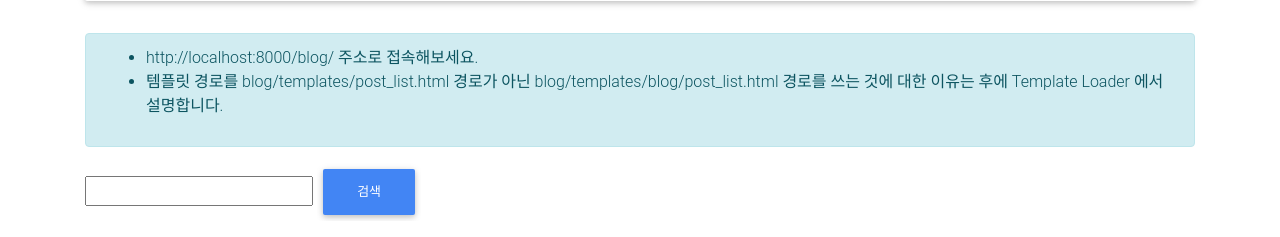
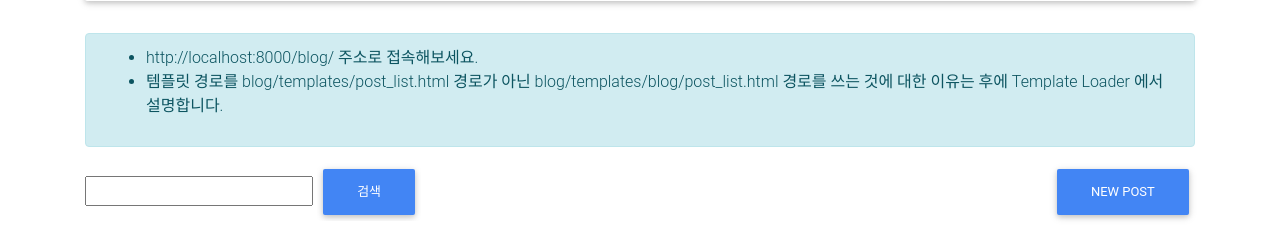
Before and after one commit to borderradius/blog, a Django app: page /blog/ in a window 1280 px wide. Shown: the part 388-625 px from the top of the page. Run offline with Django 3.2, Linux system fonts and the light colour scheme; data that the repository does not hold is empty; some libraries are stand-ins or nearby versions.

Commit message:
blog.views.post_new/post_edit 뷰를 구현

```diff
--- a/blog/templates/blog/post_detail.html
+++ b/blog/templates/blog/post_detail.html
@@ -27,6 +27,7 @@
             </ul>
             <hr>
             <a href="{% url 'blog:post_list' %}" class="btn btn-primary">글 목록</a>
+            <a href="{% url 'blog:post_edit' post.id %}" class="btn btn-primary">글 수정</a>
         </div>
     </div>
 </div>
--- a/blog/templates/blog/post_list.html
+++ b/blog/templates/blog/post_list.html
@@ -23,6 +23,9 @@
                     <li>템플릿 경로를 blog/templates/post_list.html 경로가 아닌 blog/templates/blog/post_list.html 경로를 쓰는 것에 대한 이유는 후에 Template Loader 에서 설명합니다.</li>
                 </ul>
             </div>
+
+            <a href="{% url 'blog:post_new' %}" class="btn btn-primary pull-right">New Post</a>
+
             <p>
                 <form action="" method="get">
                     <input type="text" name='q' value={{ q }}>
--- a/blog/urls.py
+++ b/blog/urls.py
@@ -6,5 +6,8 @@ from . import views_cbv
 urlpatterns = [
     url(r'^$', views.post_list, name='post_list'),
     url(r'^(?P<id>\d+)/$', views.post_detail, name='post_detail'),
+    url(r'^new/$', views.post_new, name='post_new'),
+    url(r'^(?P<id>\d+)/edit/$', views.post_edit, name='post_edit'),
+
     url(r'^cbv/new/$', views_cbv.post_new),
 ]
--- a/blog/views.py
+++ b/blog/views.py
@@ -1,6 +1,8 @@
 from django.http import Http404
-from django.shortcuts import render, get_object_or_404
+from django.shortcuts import render, get_object_or_404, redirect
 from .models import Post
+from django import forms
+from .forms import PostForm
 
 # Create your views here.
 def post_list(request):
@@ -48,3 +50,29 @@ def post_detail(request, id):
 
     # http 500 응답
     # 서버에서 요청처리중에 예기치못한 오류(코드오류, 설정오류) 가 발생할 경우
+
+def post_new(request):
+    if request.method == 'POST':
+        form = PostForm(request.POST, request.FILES)
+        if form.is_valid():
+            post = form.save()
+            return redirect(post) # post.get_absolute_url() => post detail
+    else:
+        form = PostForm()
+    return render(request, 'blog/post_form.html', {
+        'form':form,
+    })
+
+def post_edit(request, id):
+    post = get_object_or_404(Post, id=id)
+
+    if request.method == 'POST':
+        form = PostForm(request.POST, request.FILES, instance=post)
+        if form.is_valid():
+            post = form.save()
+            return redirect(post) # post.get_absolute_url() => post detail
+    else:
+        form = PostForm(instance=post)
+    return render(request, 'blog/post_form.html', {
+        'form':form,
+    })
```
Also changed, not shown: blog/forms.py (added, +9 -0 lines).
